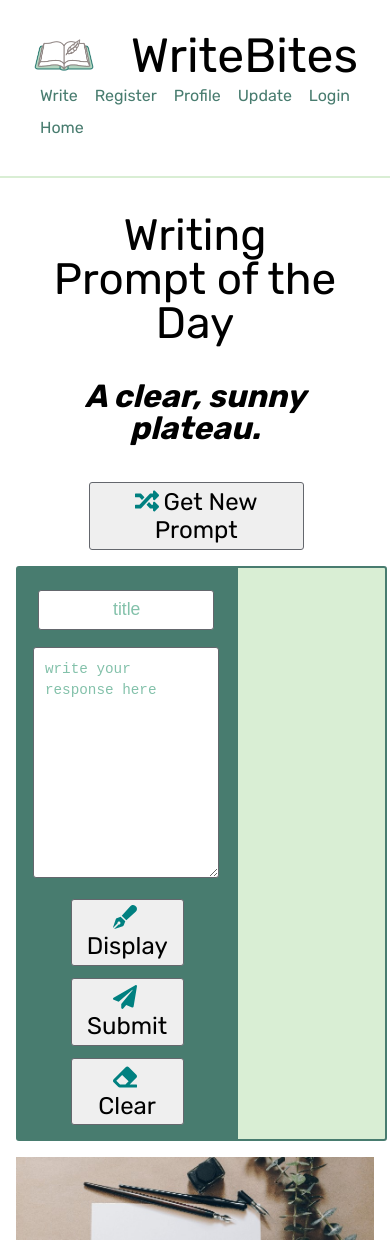
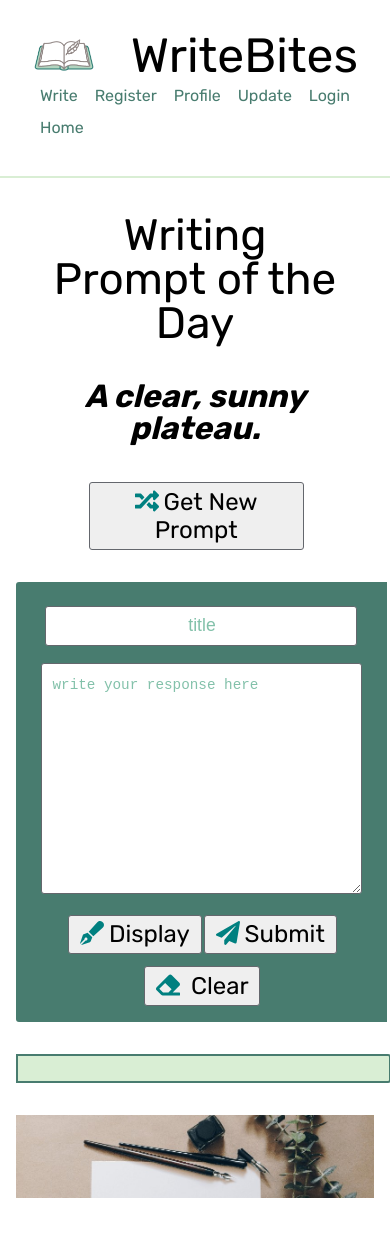
Before and after one commit to writebites/frontend-bites, a React (Create React App) app: page /prompt in a window 390 px wide. After the commit the page ends 1217 px from the top, so only its background shows below. Built offline with nearby package versions, Linux system fonts and the light colour scheme; sample sign-in values are in the browser's storage.

Commit message:
Styles: Adds mobile styling

```diff
--- a/src/stylesheets/writing-prompt-page.scss
+++ b/src/stylesheets/writing-prompt-page.scss
@@ -19,12 +19,18 @@
   h3 {
     font-size: 3em;
     overflow-wrap: break-word;
+    @media (max-width: 1100px) {
+      font-size: 2em;
+    }
   }
   p {
     white-space: pre-wrap;
     font-size: 2em;
     text-align: left;
     line-height: 1.2em;
+    @media (max-width: 1100px) {
+      font-size: 1.2em;
+    }
   }
   button {
     font-size: 1.5em;
@@ -43,11 +49,17 @@
   }
   .writing-area {
     width: 95vw;
-
     display: flex;
     margin: 1em auto;
+    @media (max-width: 800px) {
+      flex-flow: column nowrap;
+    }
     .left-side {
       width: 60vw;
+      @media (max-width: 800px) {
+        width: 95vw;
+        margin: 1em auto;
+      }
 
       form {
         background: $dark-green;
@@ -78,6 +90,10 @@
       border-radius: 0 3px 3px 0;
       border: 2px solid $dark-green;
       background: $light-mint;
+      @media (max-width: 800px) {
+        width: 95vw;
+        margin: 1em auto;
+      }
     }
   }
 }
```
